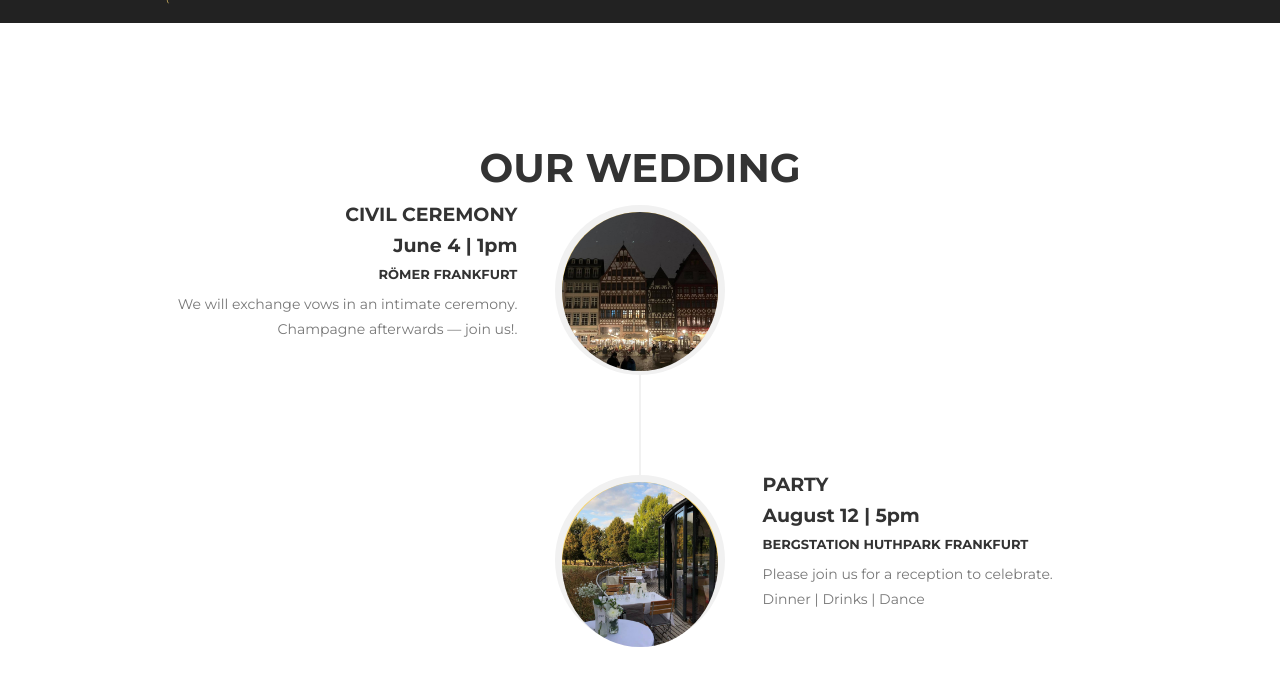
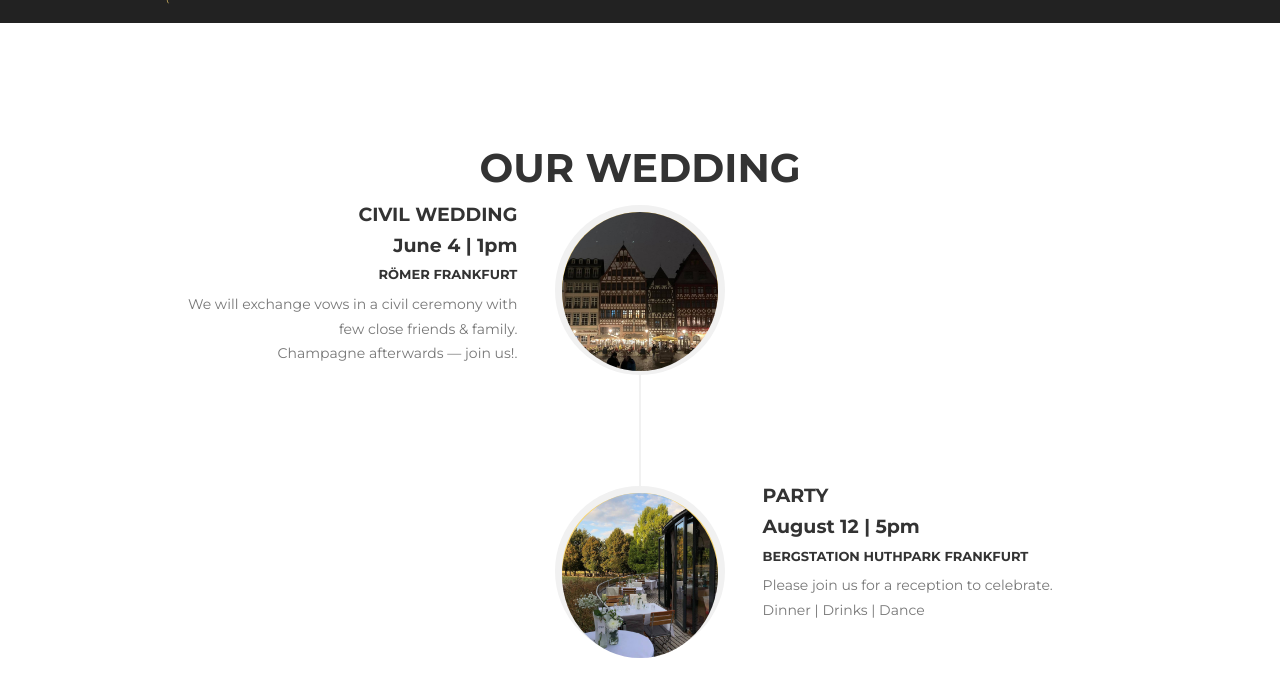
Before and after one commit to nic-nat/wedding, a Jekyll site: the page built from index.html, in a window 1280 px wide and 900 px high, scrolled down 790 px, cut to the strip 57-754 px from the top of the window. Built offline with Jekyll 4.4.1, drawn with Linux system fonts in a browser that asks for light colours; some web fonts are replaced.

Commit message:
Update events.html

```diff
--- a/_includes/en_data/events.html
+++ b/_includes/en_data/events.html
@@ -15,12 +15,12 @@
                         </div>
                         <div class="timeline-panel">
                             <div class="timeline-heading">
-                                <h4>Civil Ceremony</h4>
+                                <h4>Civil Wedding</h4>
                                 <h4 class="subheading">June 4 | 1pm</h4>
                                 <h6>Römer Frankfurt</h6>
                             </div>
                             <div class="timeline-body">
-                                <p class="text-muted">We will exchange vows in an intimate ceremony.<br> Champagne afterwards — join us!.</p>
+                                <p class="text-muted">We will exchange vows in a civil ceremony with few close friends & family.<br> Champagne afterwards — join us!.</p>
                             </div>
                         </div>
                     </li>
```
